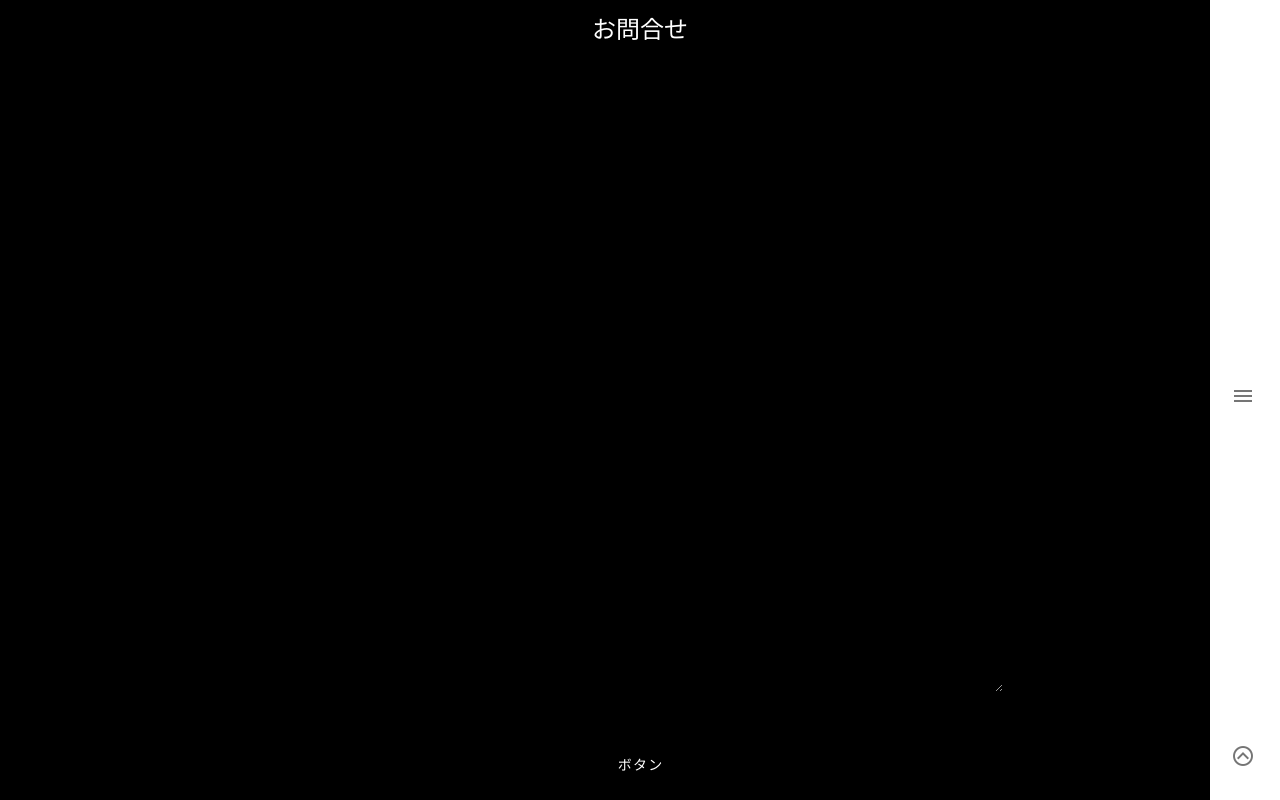
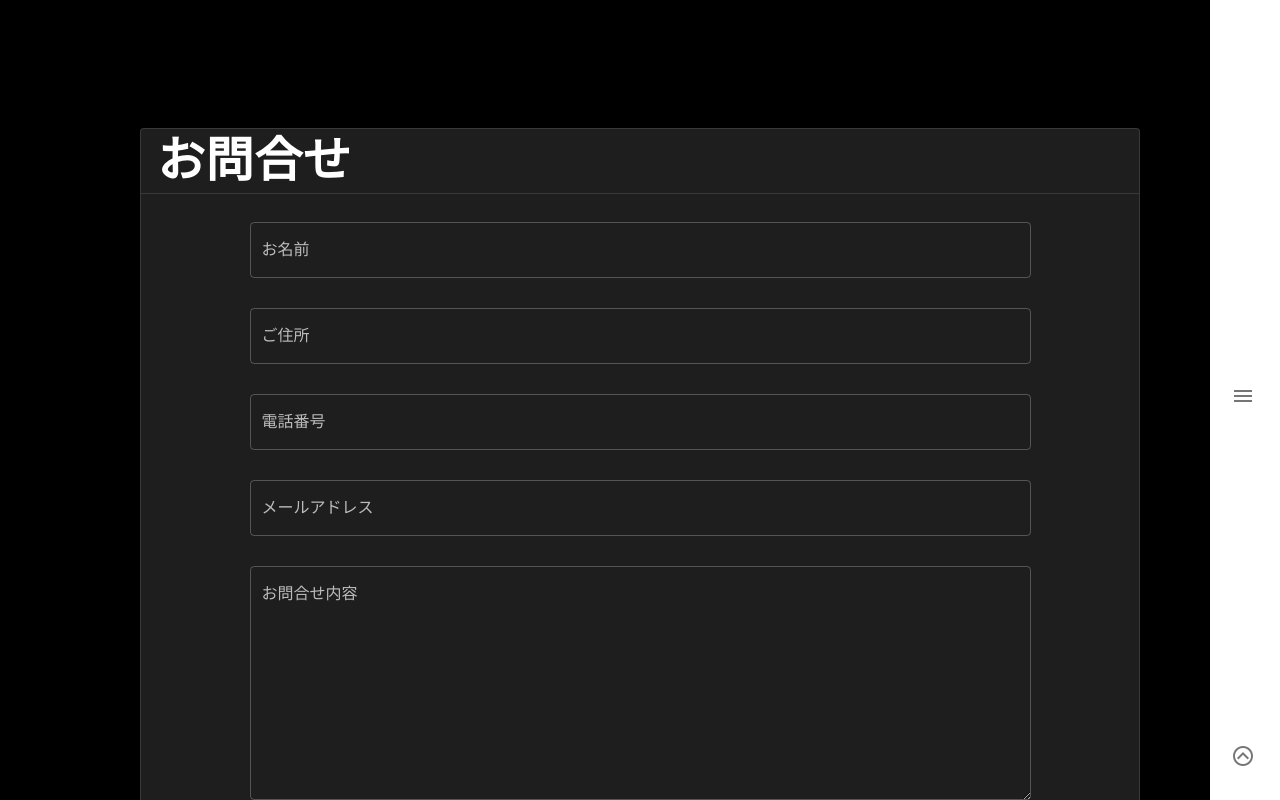
Before and after one commit to phann-phearoen/mechadock, a Nuxt app: page /contact in a window 1280 px wide. Shown: the top 800 px of the page. Built offline with nearby package versions, Linux system fonts and the light colour scheme.

Commit message:
add contact

```diff
--- a/pages/contact.vue
+++ b/pages/contact.vue
@@ -1,14 +1,21 @@
 <template>
-  <div>
-    <custom-title :title="'お問合せ'"></custom-title>
   <v-container class="demo-container">
+    <v-card dark outlined>
+      <v-card-title class="meka-title">お問合せ</v-card-title>
+      <v-divider></v-divider>
+      <v-card-text>
         <v-row justify="center" class="ma-0 pa-0">
-        <v-col cols="10" sm="9">
+          <v-col cols="12" sm="10">
             <v-form>
               <v-text-field
                 outlined
                 requied
                 label="お名前"
+              ></v-text-field>
+              <v-text-field
+                outlined
+                requied
+                label="ご住所"
               ></v-text-field>
               <v-text-field
                 outlined
@@ -29,27 +36,20 @@
                 :color="color"
                 min-width="200"
                 rounded
-              dark
+                light
                 class="d-block mx-auto mt-6"
               >
-              ボタン
+                送信
               </v-btn>
             </v-form>
           </v-col>
         </v-row>
+      </v-card-text>
+    </v-card>
   </v-container>
-  </div>
 </template>
 
 <script>
-import CustomTitle from '../components/recruit/recruit-title.vue'
-import { mapGetters } from 'vuex'
 export default {
-  components: {
-    CustomTitle,
-  },
-  computed: {
-    ...mapGetters('home', ['color']),
-  },
 }
 </script>
```
Lines whose indentation alone changed are shown as unchanged.
